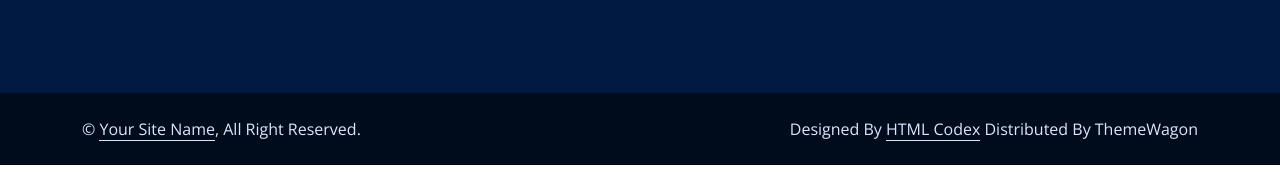
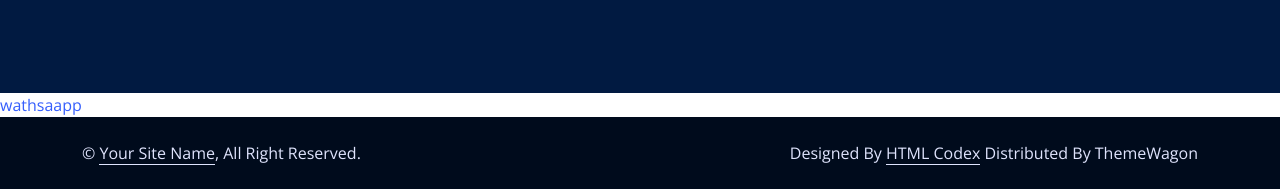
Before and after one commit to GabiArgu/paginaEntivero, a plain HTML site: page contact.html in a window 1280 px wide. Shown: the part 1519-1708 px from the top of the page. Before the commit the page ends 1684 px from the top, so only its background shows below. Drawn offline with nearby package versions, Linux system fonts and the light colour scheme.

Commit message:
first commit

```diff
--- a/contact.html
+++ b/contact.html
@@ -220,7 +220,7 @@
         </div>
     </div>
     <!-- Footer End -->
-
+   <a href="https://wa.me/543718460745" target="_blank">wathsaapp</a>
 
     <!-- Copyright Start -->
     <div class="container-fluid copyright py-4">
```
